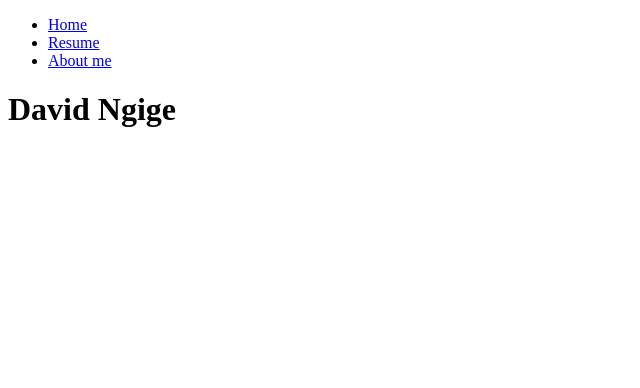
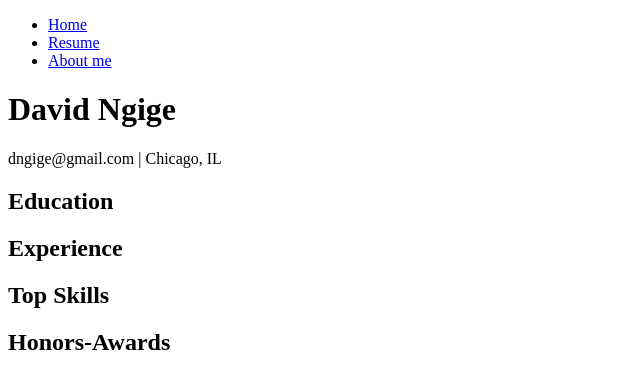
Before and after one commit to dnov09/itmd361-project1, a plain HTML site: page resume.html in a window 1280 px wide. Shown: the whole page, without its empty margins (0-640 px from the left). Drawn offline with Linux system fonts and the light colour scheme.

Commit message:
added resume sections

```diff
--- a/resume.html
+++ b/resume.html
@@ -24,6 +24,16 @@
     </nav>
 
     <h1>David Ngige</h1>
+    <!-- TODO: grey out -->
+    <p>dngige@gmail.com | Chicago, IL</p>
+
+    <h2>Education</h2>
+    <h2>Experience</h2>
+    <h2>Top Skills</h2>
+    <h2>Honors-Awards</h2>
+
+
+
 
 </body>
 
```
